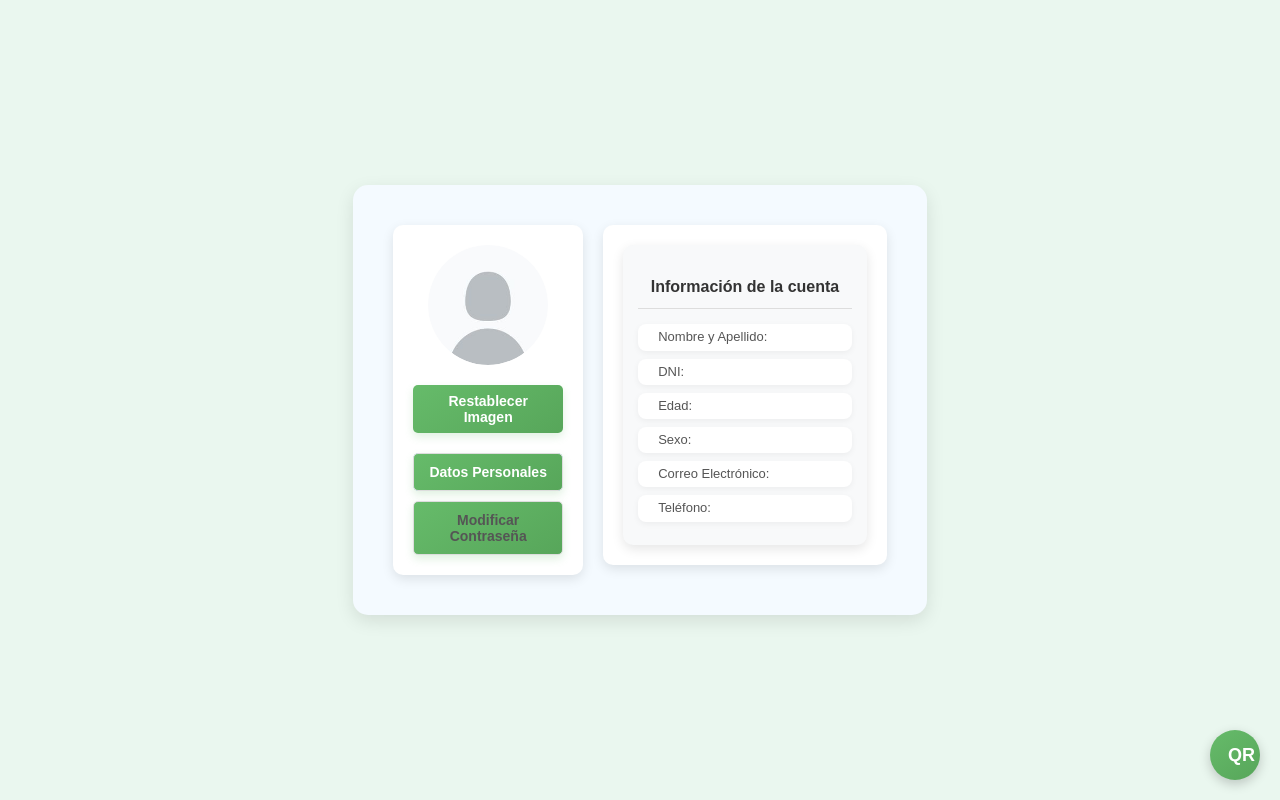
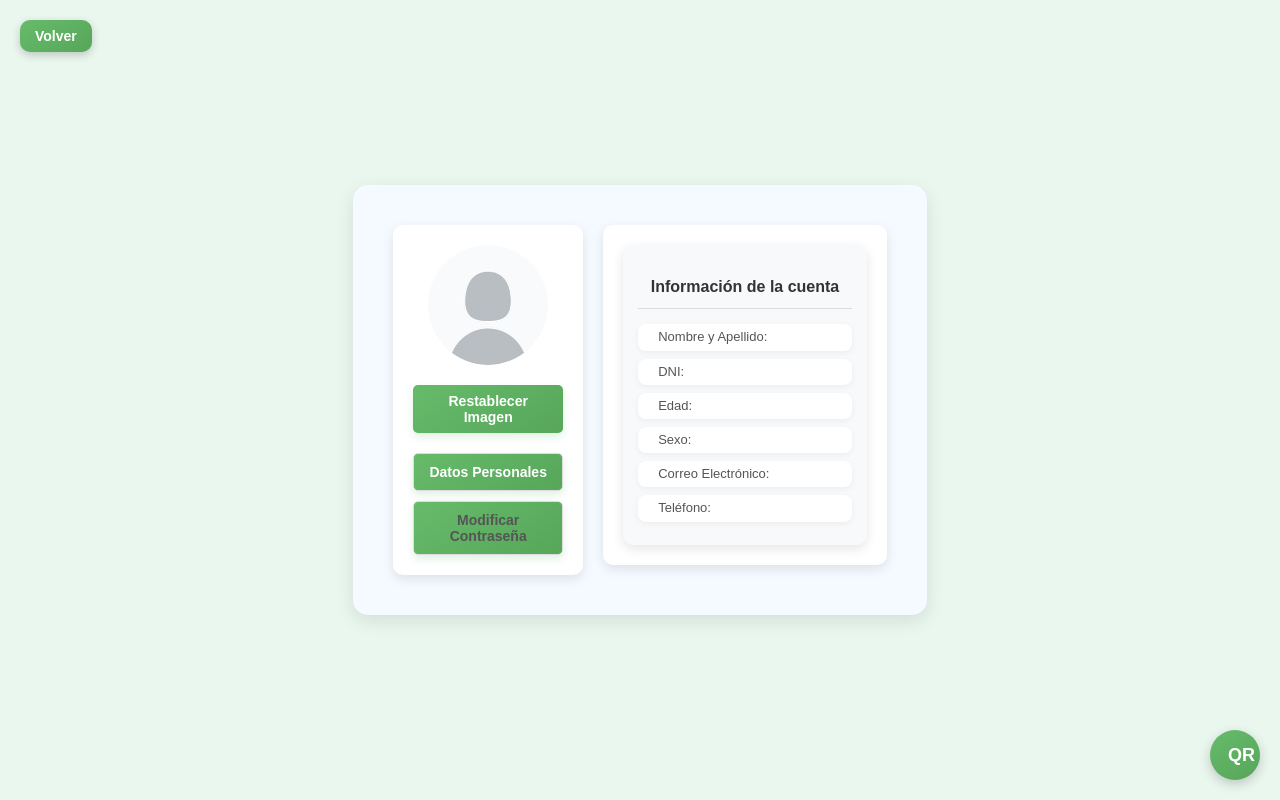
Before and after one commit to kalebgrove/qresp, a React (Create React App) app: page /profile in a window 1280 px wide. Built offline with nearby package versions, Linux system fonts and the light colour scheme.

Commit message:
26th commit

```diff
--- a/src/Profile.css
+++ b/src/Profile.css
@@ -294,3 +294,29 @@
 .close-popup:hover {
   background: #e04848;
 }
+.back-home {
+  position: absolute; /* Para posicionarlo en relación al viewport */
+  top: 20px; /* Espaciado desde la parte superior */
+  left: 20px; /* Espaciado desde el lado izquierdo */
+  padding: 8px 15px;
+  font-size: 14px;
+  background-color: #66BB6A; /* Color de fondo */
+  color: white; /* Color del texto */
+  border: none;
+  border-radius: 10px; /* Bordes redondeados */
+  cursor: pointer;
+  box-shadow: 0 3px 8px rgba(0, 0, 0, 0.2); /* Sombra ligera */
+  transition: transform 0.2s ease, box-shadow 0.3s ease;
+  z-index: 10; /* Asegura que el botón esté sobre otros elementos */
+}
+
+.back-home:hover {
+  background-color: #81C784; /* Cambia el color al pasar el ratón */
+  transform: translateY(-2px); /* Efecto de elevación */
+  box-shadow: 0 6px 12px rgba(0, 0, 0, 0.3); /* Sombra más pronunciada */
+}
+
+.back-home:active {
+  transform: translateY(1px); /* Efecto de presión */
+  box-shadow: 0 2px 6px rgba(0, 0, 0, 0.2);
+}
--- a/src/Profile.js
+++ b/src/Profile.js
@@ -86,6 +86,12 @@ function Profile() {
   };
 
   return (
+    <>
+      {/* Botón fuera del contenedor principal */}
+      <button className="back-home" onClick={() => window.location.href = 'http://localhost:3001/home'}>
+        Volver
+      </button>
+
       <div className="profile-container">
         {/* Columna izquierda */}
         <div className="profile-left">
@@ -204,6 +210,7 @@ function Profile() {
           </div>
         )}
       </div>
+    </>
   );
 }
 
```
Lines whose indentation alone changed are shown as unchanged.
